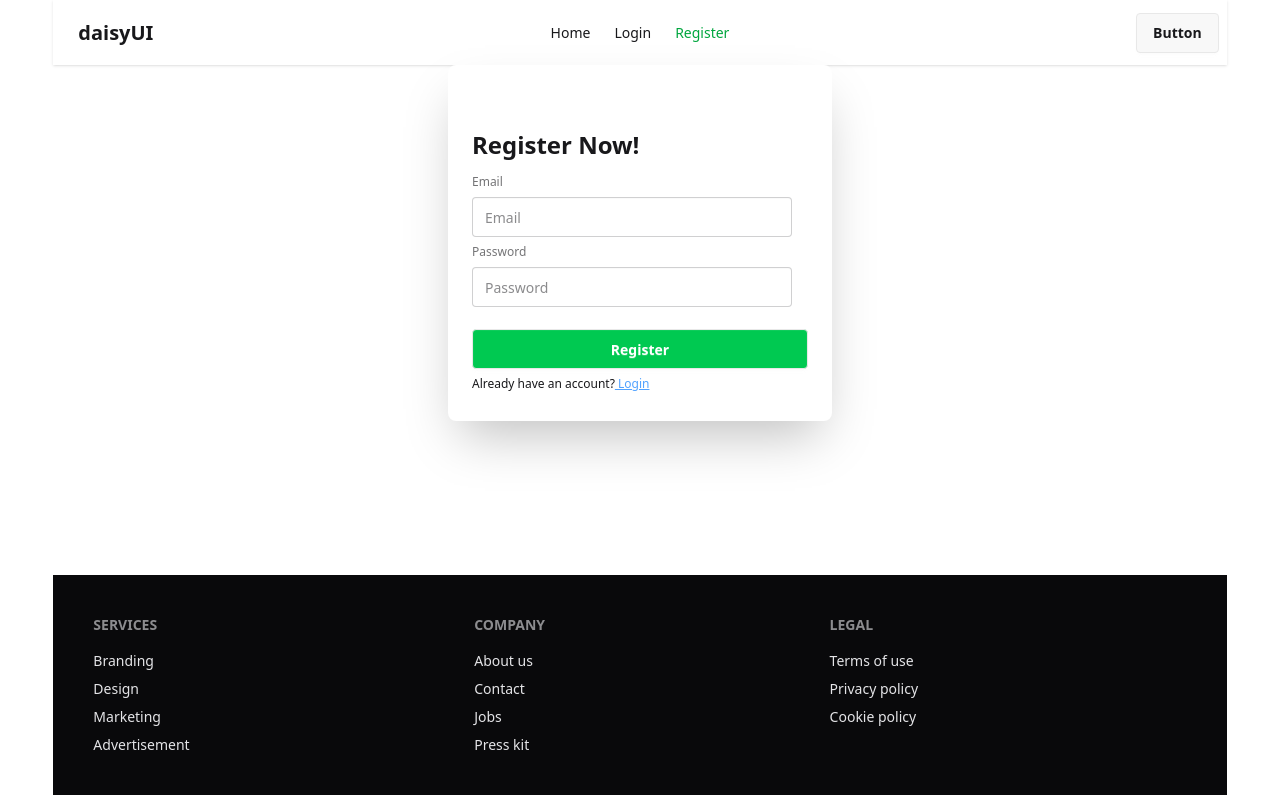
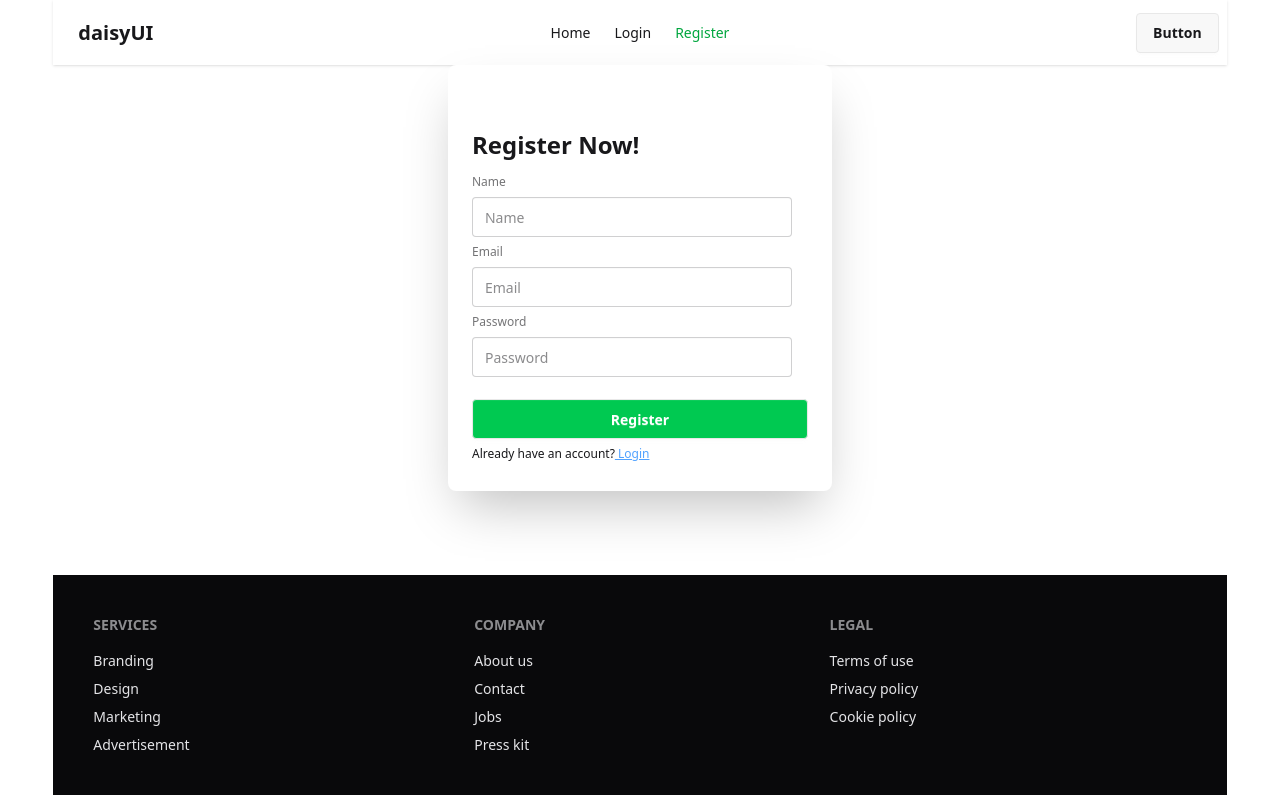
Before and after one commit to atmabdullaham/react-firebase-auth-integration, a React (Vite) app: page /register in a window 1280 px wide. Built offline with nearby package versions, Linux system fonts and the light colour scheme.

Commit message:
Create User Context for shared authentication

```diff
--- a/src/components/shared/Navbar.jsx
+++ b/src/components/shared/Navbar.jsx
@@ -1,6 +1,10 @@
+import { use } from "react";
 import { NavLink } from "react-router";
+import { AuthContext } from "../../contexts/AuthContext";
 
 const Navbar = () => {
+  const { user } = use(AuthContext);
+  console.log(user);
   return (
     <div className="navbar bg-base-100 shadow-sm">
       <div className="navbar-start">
--- /dev/null
+++ b/src/contexts/AuthContext.jsx
@@ -0,0 +1,3 @@
+import { createContext } from "react";
+
+export const AuthContext = createContext(null);
--- /dev/null
+++ b/src/contexts/AuthProvider.jsx
@@ -0,0 +1,10 @@
+import { AuthContext } from "./AuthContext";
+
+const AuthProvider = ({ children }) => {
+  const authInfo = {
+    user: "alobaro",
+  };
+  return <AuthContext value={authInfo}>{children}</AuthContext>;
+};
+
+export default AuthProvider;
--- a/src/main.jsx
+++ b/src/main.jsx
@@ -1,11 +1,14 @@
 import { StrictMode } from "react";
 import { createRoot } from "react-dom/client";
 import { RouterProvider } from "react-router";
+import AuthProvider from "./contexts/AuthProvider";
 import "./index.css";
 import { router } from "./routes/Routes";
 
 createRoot(document.getElementById("root")).render(
   <StrictMode>
-    <RouterProvider router={router}></RouterProvider>
+    <AuthProvider>
+      <RouterProvider router={router}></RouterProvider>
+    </AuthProvider>
   </StrictMode>
 );
--- a/src/pages/Register.jsx
+++ b/src/pages/Register.jsx
@@ -1,12 +1,31 @@
+import { createUserWithEmailAndPassword } from "firebase/auth";
 import { Link } from "react-router";
+import { auth } from "../firebase/firebase.init";
 
 const Register = () => {
+  const handleRegister = (event) => {
+    event.preventDefault();
+    const name = event.target.name.value;
+    const email = event.target.email.value;
+    const password = event.target.password.value;
+    console.log(name, email, password);
+    createUserWithEmailAndPassword(auth, email, password)
+      .then((result) => console.log(result))
+      .catch((error) => console.log(error));
+  };
   return (
     <div className="card bg-base-100 w-full mx-auto max-w-sm shrink-0 shadow-2xl pt-10">
       <div className="card-body">
         <h1 className="text-2xl font-bold">Register Now!</h1>
-        <form>
+        <form onSubmit={handleRegister}>
           <fieldset className="fieldset">
+            <label className="label">Name</label>
+            <input
+              type="text"
+              className="input"
+              placeholder="Name"
+              name="name"
+            />
             <label className="label">Email</label>
             <input
               type="email"
```
